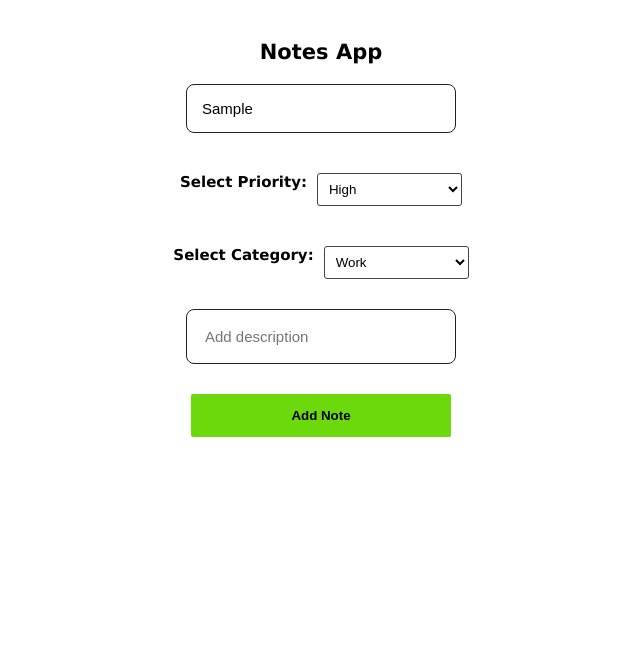
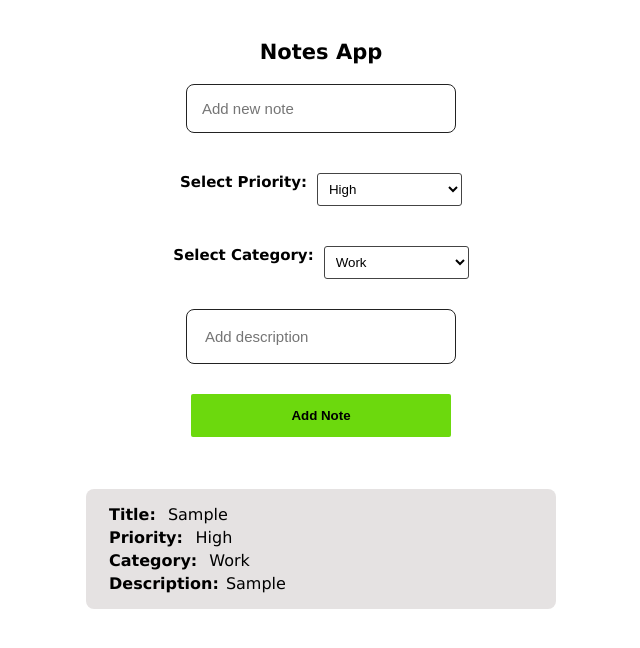
Before and after one commit to ALEXKOCHENS/NotesApp, a React (Vite) app: page / in a window 1280 px wide. Both pictures are taken after typing "Sample", "Sample" into the empty fields and a click on the button "Add Note". Shown: the top 648 px of the page, without its empty margins (319-959 px from the left). Built offline with nearby package versions, Linux system fonts and the light colour scheme.

Commit message:
Learnt global state

```diff
--- a/src/App.jsx
+++ b/src/App.jsx
@@ -1,11 +1,13 @@
 import { useState } from 'react';
 
 import FormData from './components/FormData';
+import NoteList from './components/NoteList';
 const App = () => {
   const [notes, addNotes] = useState([]);
   return (
     <div>
       <FormData heading='Notes App' notes={notes} addNotes={addNotes} />
+      <NoteList notes={notes} />
     </div>
   );
 };
--- a/src/components/FormData.jsx
+++ b/src/components/FormData.jsx
@@ -16,10 +16,9 @@ const FormData = ({ heading, notes, addNotes }) => {
   };
 
   const handleSubmit = (e) => {
+    e.preventDefault();
     //Validation
-    e.preventDefault();
-    if (!formData.title) alert('Please add a note');
-    if (!formData.description) alert('Please add a description');
+    if (!formData.title || !formData.description) return;
 
     //create note object
     const newNote = {
@@ -47,7 +46,7 @@ const FormData = ({ heading, notes, addNotes }) => {
           name='title'
           type='text'
           placeholder='Add new note'
-          value={formData.name}
+          value={formData.title}
           onChange={handleChange}
         />
       </div>
--- /dev/null
+++ b/src/components/NoteList.jsx
@@ -0,0 +1,33 @@
+const NoteList = ({ notes }) => {
+  if (notes.length === 0) {
+    return (
+      <p className='no-notes'>
+        No Notes yet!!, Please add some notes to see them here
+      </p>
+    );
+  }
+  return (
+    <div className='notes'>
+      {notes.map((note) => (
+        <div key={note.id} className='note-list'>
+          <span>
+            <strong>Title:</strong> {note.title}
+          </span>
+          <span>
+            <strong>Priority: </strong>
+            {note.priority}
+          </span>
+          <span>
+            <strong>Category:</strong> {note.category}
+          </span>
+          <span>
+            <strong>Description:</strong>
+            {note.description}
+          </span>
+        </div>
+      ))}
+    </div>
+  );
+};
+
+export default NoteList;
--- a/src/index.css
+++ b/src/index.css
@@ -87,3 +87,34 @@ form {
   font-size: 14px;
   transition: all ease 0.1s;
 }
+
+.no-notes {
+  text-align: center;
+  color: red;
+}
+
+.notes {
+  width: 100%;
+  max-width: 470px;
+  margin: 22px auto;
+  padding-bottom: 10px;
+}
+
+.note-list {
+  border-radius: 8px;
+  background: #e5e2e2;
+  padding: 15px;
+  display: flex;
+  gap: 2px;
+  flex-direction: column;
+  justify-content: center;
+  margin-top: 7px;
+}
+
+.note-list span {
+  padding: 1px;
+}
+
+.note-list strong {
+  padding: 7px;
+}
```
Also changed, not shown: src/assets/image copy 2.png (added), src/assets/image copy.png (added).
